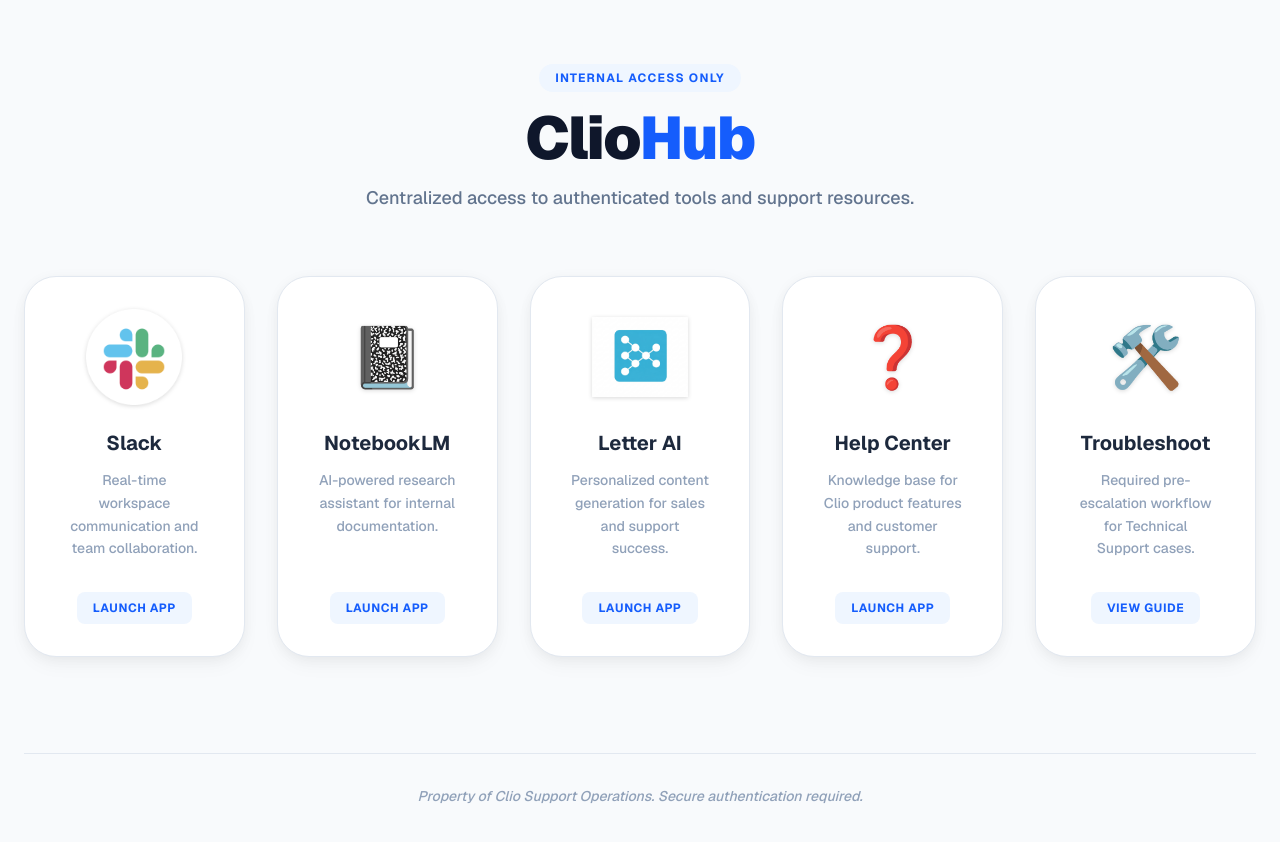
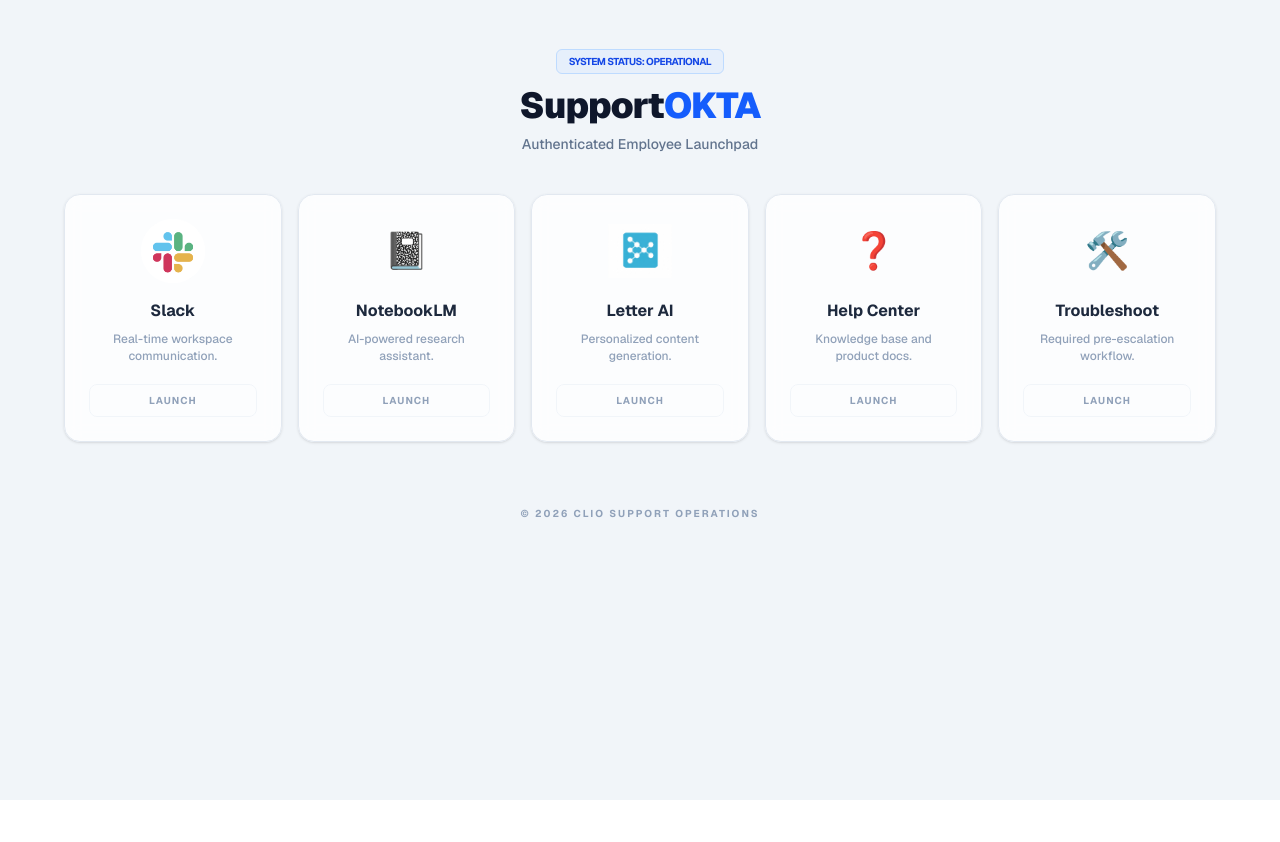
Before and after one commit to kajalbenharijan-TE/Clio-AI-Support-Portal, a Next.js app: page / in a window 1280 px wide. Shown: the top 842 px of the page. After the commit the page ends 800 px from the top, so only its background shows below. Built offline with nearby package versions, Linux system fonts and the light colour scheme.

Commit message:
Renamed to SupportOKTA and optimized layout size

```diff
--- a/app/page.tsx
+++ b/app/page.tsx
@@ -1,99 +1,96 @@
-export default function ClioHub() {
+export default function SupportOKTA() {
   const apps = [
     {
       name: "Slack",
       url: "https://clio.slack.com/ssb/signin/main/fallback",
       icon: "/Slack.png",
-      description: "Real-time workspace communication and team collaboration."
+      description: "Real-time workspace communication."
     },
     {
       name: "NotebookLM",
       url: "https://notebooklm.google.com/",
       icon: "📓",
-      description: "AI-powered research assistant for internal documentation."
+      description: "AI-powered research assistant."
     },
     {
       name: "Letter AI",
       url: "https://app.letter.ai/sso/clio",
       icon: "/Letter_AI.png",
-      description: "Personalized content generation for sales and support success."
+      description: "Personalized content generation."
     },
     {
       name: "Help Center",
       url: "https://help.clio.com",
       icon: "❓",
-      description: "Knowledge base for Clio product features and customer support."
+      description: "Knowledge base and product docs."
     },
     {
       name: "Troubleshoot",
       url: "/troubleshooting",
       icon: "🛠️",
-      description: "Required pre-escalation workflow for Technical Support cases."
+      description: "Required pre-escalation workflow."
     }
   ];
   return (
-    // Background uses a very light slate to make white cards "pop"
-    <main className="min-h-screen bg-[#F8FAFC] py-16 px-6 antialiased font-sans">
-      <div className="max-w-7xl mx-auto">
+    <main className="min-h-screen bg-[#F1F5F9] py-12 px-4 antialiased font-sans">
+      <div className="max-w-6xl mx-auto">
 
-        {/* Header section with refined alignment */}
-        <header className="mb-16 text-center">
-          <div className="inline-block px-4 py-1.5 mb-4 text-xs font-bold tracking-widest text-blue-600 uppercase bg-blue-50 rounded-full">
-            Internal Access Only
+        {/* Compact Header */}
+        <header className="mb-10 text-center">
+          <div className="inline-block px-3 py-1 mb-3 text-[10px] font-bold tracking-tighter text-blue-700 uppercase bg-blue-100/50 rounded-md border border-blue-200">
+            System Status: Operational
           </div>
-          <h1 className="text-5xl font-black text-slate-900 tracking-tight sm:text-6xl">
-            Clio<span className="text-blue-600">Hub</span>
+          <h1 className="text-4xl font-black text-slate-900 tracking-tight">
+            Support<span className="text-blue-600">OKTA</span>
           </h1>
-          <p className="max-w-2xl mx-auto mt-4 text-lg text-slate-500 font-medium">
-            Centralized access to authenticated tools and support resources.
+          <p className="mt-2 text-sm text-slate-500 font-medium">
+            Authenticated Employee Launchpad
           </p>
         </header>
 
-        {/* Improved Grid: centered and perfectly aligned */}
-        <div className="grid grid-cols-1 gap-8 md:grid-cols-2 lg:grid-cols-3 xl:grid-cols-5 justify-center">
+        {/* Compact Grid */}
+        <div className="grid grid-cols-1 gap-4 md:grid-cols-3 lg:grid-cols-5">
           {apps.map((app) => (
             <a
               key={app.name}
               href={app.url}
               target={app.url.startsWith('http') ? "_blank" : "_self"}
               rel="noopener noreferrer"
-              className="group relative flex flex-col items-center p-8 bg-white border border-slate-200 rounded-[2rem] shadow-[0_2px_15px_-3px_rgba(0,0,0,0.07),0_10px_20px_-2px_rgba(0,0,0,0.04)] hover:shadow-[0_20px_25px_-5px_rgba(0,0,0,0.1),0_10px_10px_-5px_rgba(0,0,0,0.04)] hover:border-blue-400 transition-all duration-300 ease-out text-center"
+              className="group flex flex-col items-center p-6 bg-white/80 backdrop-blur-sm border border-slate-200 rounded-2xl shadow-sm hover:shadow-md hover:border-blue-400 hover:-translate-y-1 transition-all duration-200 text-center"
             >
-              {/* Icon Container with fixed height for alignment */}
-              <div className="flex items-center justify-center w-24 h-24 mb-6 transition-transform duration-500 ease-in-out group-hover:scale-110">
+              {/* Smaller Icon Container */}
+              <div className="flex items-center justify-center w-16 h-16 mb-4">
                 {app.icon.startsWith('/') ? (
                   <img
                     src={app.icon}
                     alt={app.name}
-                    className="max-h-full max-w-full object-contain filter drop-shadow-sm"
+                    className="max-h-full max-w-full object-contain"
                   />
                 ) : (
-                  <span className="text-6xl drop-shadow-sm">{app.icon}</span>
+                  <span className="text-4xl">{app.icon}</span>
                 )}
               </div>
 
-              {/* Text Alignment */}
-              <div className="flex flex-col flex-grow">
-                <h2 className="text-xl font-bold text-slate-800 group-hover:text-blue-600 transition-colors">
+              <div className="flex flex-col">
+                <h2 className="text-md font-bold text-slate-800">
                   {app.name}
                 </h2>
-                <p className="mt-3 text-sm leading-relaxed text-slate-400 font-medium px-2">
+                <p className="mt-2 text-[12px] leading-snug text-slate-400 font-medium px-1">
                   {app.description}
                 </p>
               </div>
 
-              {/* Polished Button UI */}
-              <div className="mt-8 flex items-center justify-center px-4 py-2 text-xs font-bold uppercase tracking-wider text-blue-600 bg-blue-50 rounded-lg group-hover:bg-blue-600 group-hover:text-white transition-all duration-300">
-                {app.name === "Troubleshoot" ? "View Guide" : "Launch App"}
+              {/* Minimalist Button */}
+              <div className="mt-5 w-full py-2 text-[10px] font-bold uppercase tracking-widest text-slate-400 border border-slate-100 rounded-lg group-hover:bg-blue-600 group-hover:text-white group-hover:border-blue-600 transition-all">
+                Launch
               </div>
             </a>
           ))}
         </div>
 
-        {/* Subtle Footer for that "Portal" feel */}
-        <footer className="mt-24 pt-8 border-t border-slate-200 text-center">
-          <p className="text-sm text-slate-400 font-medium italic">
-            Property of Clio Support Operations. Secure authentication required.
+        <footer className="mt-16 text-center">
+          <p className="text-[10px] text-slate-400 font-bold uppercase tracking-[0.2em]">
+            &copy; 2026 Clio Support Operations
           </p>
         </footer>
       </div>
```
